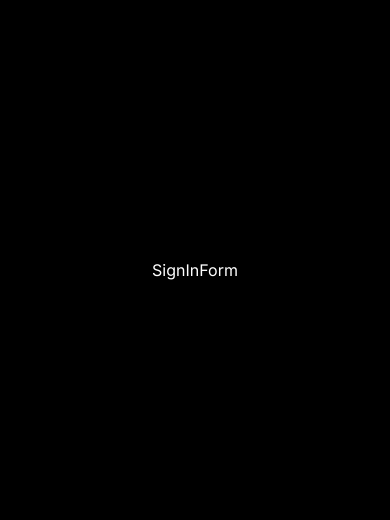
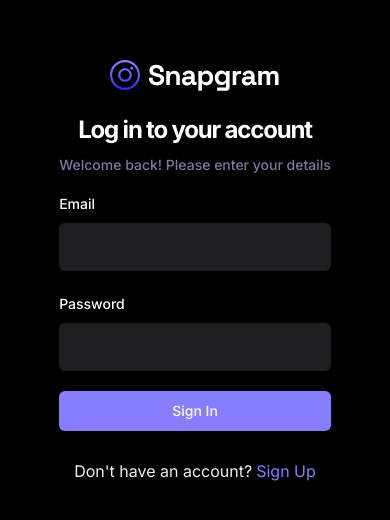
Before and after one commit to rebixpl/snapgram, a React (Vite) app: page /sign-in in a window 390 px wide. Shown: the part 152-672 px from the top of the page. Built offline with nearby package versions, Linux system fonts and the light colour scheme; no server answers.

Commit message:
implemented sign in form

```diff
--- a/src/_auth/forms/SignInForm.tsx
+++ b/src/_auth/forms/SignInForm.tsx
@@ -1,5 +1,136 @@
+import { zodResolver } from "@hookform/resolvers/zod";
+import { Link, useNavigate } from "react-router-dom";
+import { useToast } from "@/components/ui/use-toast";
+import { Button } from "@/components/ui/button";
+import { useForm } from "react-hook-form";
+import {
+  Form,
+  FormControl,
+  FormField,
+  FormItem,
+  FormLabel,
+  FormMessage,
+} from "@/components/ui/form";
+import { Input } from "@/components/ui/input";
+import { SigninValidation } from "@/lib/validation";
+import { z } from "zod";
+import Loader from "@/components/shared/Loader";
+import { useSignInAccount } from "@/lib/react-query/queriesAndMutations";
+import { useUserContext } from "@/context/AuthContext";
+
 const SignInForm = () => {
-  return <div>SignInForm</div>;
+  const { toast } = useToast();
+  const { checkAuthUser, isLoading: isUserLoading } = useUserContext();
+  const navigate = useNavigate();
+
+  const { mutateAsync: signInAccount } = useSignInAccount();
+
+  // 1. Define your form.
+  const form = useForm<z.infer<typeof SigninValidation>>({
+    resolver: zodResolver(SigninValidation),
+    defaultValues: {
+      email: "",
+      password: "",
+    },
+  });
+
+  // 2. Define a submit handler.
+  async function onSubmit(values: z.infer<typeof SigninValidation>) {
+    const session = await signInAccount({
+      email: values.email,
+      password: values.password,
+    });
+
+    if (!session) {
+      return toast({
+        title: "Sign in failed. Please try again later.",
+      });
+    }
+
+    const isLoggedIn = await checkAuthUser();
+
+    if (isLoggedIn) {
+      form.reset();
+
+      navigate("/");
+    } else {
+      return toast({
+        title: "Sign up failed. Please try again later.",
+      });
+    }
+  }
+
+  return (
+    <Form {...form}>
+      <div className="sm:w-420 flex-center flex-col">
+        <img src="./assets/images/logo.svg" alt="logo" />
+        <h2
+          className="h3-bold md:h2-bold pt-5
+          sm:pt-12"
+        >
+          Log in to your account
+        </h2>
+        <p
+          className="text-light-3 small-medium md:base-regular
+          mt-2"
+        >
+          Welcome back! Please enter your details
+        </p>
+
+        <form
+          onSubmit={form.handleSubmit(onSubmit)}
+          className="flex flex-col gap-5 w-full mt-4"
+        >
+          <FormField
+            control={form.control}
+            name="email"
+            render={({ field }) => (
+              <FormItem>
+                <FormLabel>Email</FormLabel>
+                <FormControl>
+                  <Input type="email" className="shad-input" {...field} />
+                </FormControl>
+                <FormMessage />
+              </FormItem>
+            )}
+          />
+          <FormField
+            control={form.control}
+            name="password"
+            render={({ field }) => (
+              <FormItem>
+                <FormLabel>Password</FormLabel>
+                <FormControl>
+                  <Input type="password" className="shad-input" {...field} />
+                </FormControl>
+                <FormMessage />
+              </FormItem>
+            )}
+          />
+          <Button type="submit" className="shad-button_primary">
+            {isUserLoading ? (
+              <div className="flex-center gap-2">
+                <Loader />
+                Loading...
+              </div>
+            ) : (
+              "Sign In"
+            )}
+          </Button>
+
+          <p className="text-small-regular text-light-2 text-center mt-2">
+            Don't have an account?
+            <Link
+              to="/sign-up"
+              className="text-primary-500 text-small-semibold ml-1"
+            >
+              Sign Up
+            </Link>
+          </p>
+        </form>
+      </div>
+    </Form>
+  );
 };
 
 export default SignInForm;
--- a/src/lib/validation/index.ts
+++ b/src/lib/validation/index.ts
@@ -8,3 +8,10 @@ export const SignupValidation = z.object({
     .string()
     .min(8, { message: "Password must be at least 8 characters!" }),
 });
+
+export const SigninValidation = z.object({
+  email: z.string().email({ message: "Invalid email address!" }),
+  password: z
+    .string()
+    .min(8, { message: "Password must be at least 8 characters!" }),
+});
```
